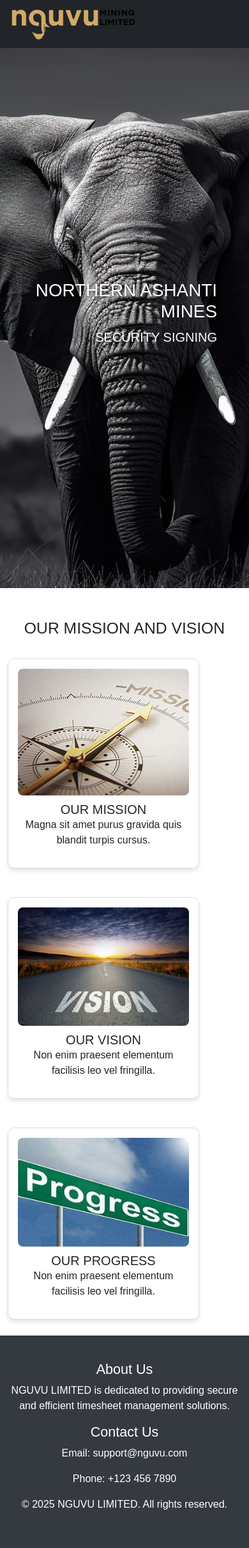
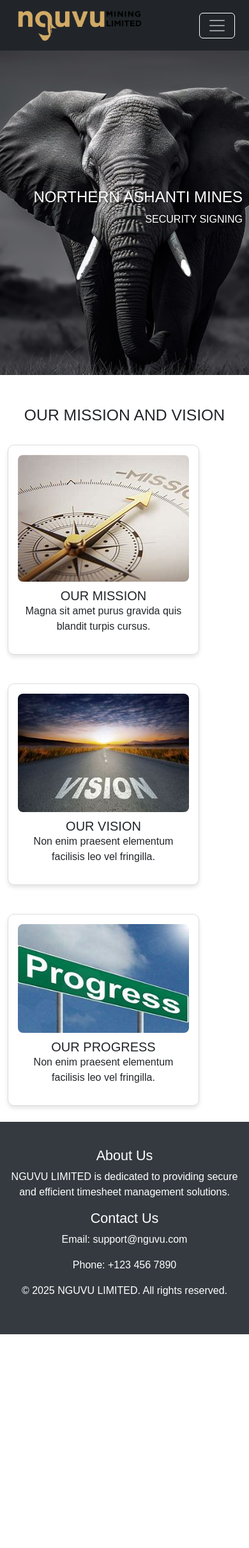
Before and after one commit to PrinceOduro1/NAMLC-S_TIMESHEET, a Django app: page / in a window 390 px wide. Shown: the whole page at 64% size. After the commit the page ends 2085 px from the top, so only its background shows below. Run offline with Django 5.2, Linux system fonts and the light colour scheme.

Commit message:
New changes

```diff
--- a/templates/index.html
+++ b/templates/index.html
@@ -57,7 +57,71 @@
     border-radius: 8px;
     margin-bottom: 10px;
 }
+@media (max-width: 768px) {
+    .hero-section {
+        height: 60vh;
+        padding: 10px;
+        text-align: center;
+    }
+    .hero-section h1 {
+        font-size: 1.5rem;
+    }
+    .hero-section p {
+        font-size: 1rem;
+    }
+}
 
+.navbar {
+    padding: 10px;
+}
+
+.navbar-toggler {
+    border-color: white;
+}
+
+.instruction .grid-list {
+    display: flex;
+    justify-content: center;
+    gap: 20px;
+    flex-wrap: wrap;
+}
+
+.instruction-card {
+    max-width: 300px;
+    text-align: center;
+    background: white;
+    padding: 15px;
+    border-radius: 10px;
+    box-shadow: 0px 4px 6px rgba(0, 0, 0, 0.1);
+    border: 1px solid #ddd;
+    transition: transform 0.3s ease-in-out;
+    margin-right: auto;
+    margin-bottom: 25px;
+}
+
+.instruction-card:hover {
+    transform: scale(1.05);
+}
+
+.instruction-card img {
+    border-radius: 8px;
+    margin-bottom: 10px;
+}
+
+.footer {
+    background-color: #343a40;
+    color: white;
+    padding: 40px 0;
+    text-align: center;
+    margin-top: auto;
+}
+
+@media (max-width: 768px) {
+    .footer .row {
+        flex-direction: column;
+        text-align: center;
+    }
+}
     </style>
 </head>
 <body>
@@ -66,6 +130,10 @@
             <a class="navbar-brand" href="#">
                 <img src="{% static 'img/nguvu_black-retina.png' %}" alt="NGUVU LIMITED" width="200">
             </a>
+            <button class="navbar-toggler" type="button" data-bs-toggle="collapse" data-bs-target="#navbarNav"
+                aria-controls="navbarNav" aria-expanded="false" aria-label="Toggle navigation">
+                <span class="navbar-toggler-icon"></span>
+            </button>
             <div class="collapse navbar-collapse" id="navbarNav">
                 <ul class="navbar-nav ms-auto">
                     <li class="nav-item"><a class="nav-link active" href="{% url 'index' %}">HOME</a></li>
```
Also changed, not shown: db.sqlite3.
